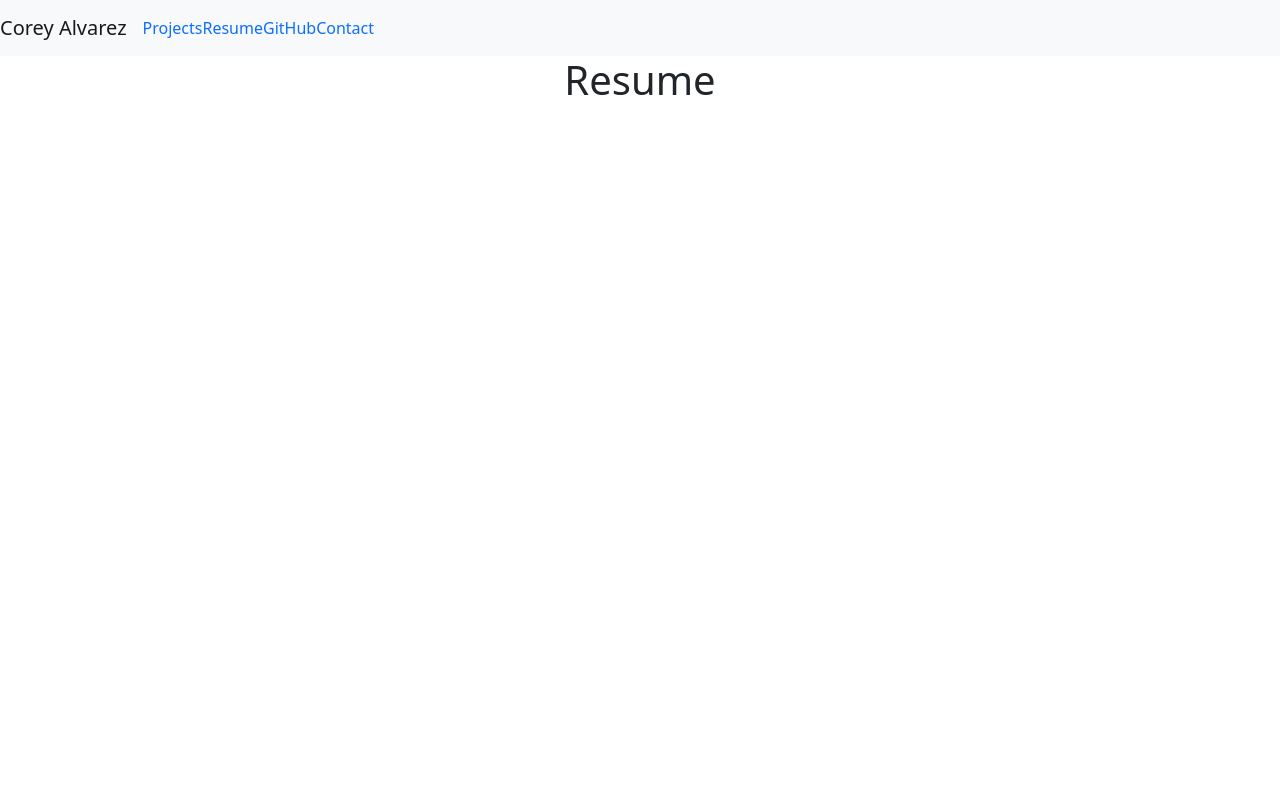
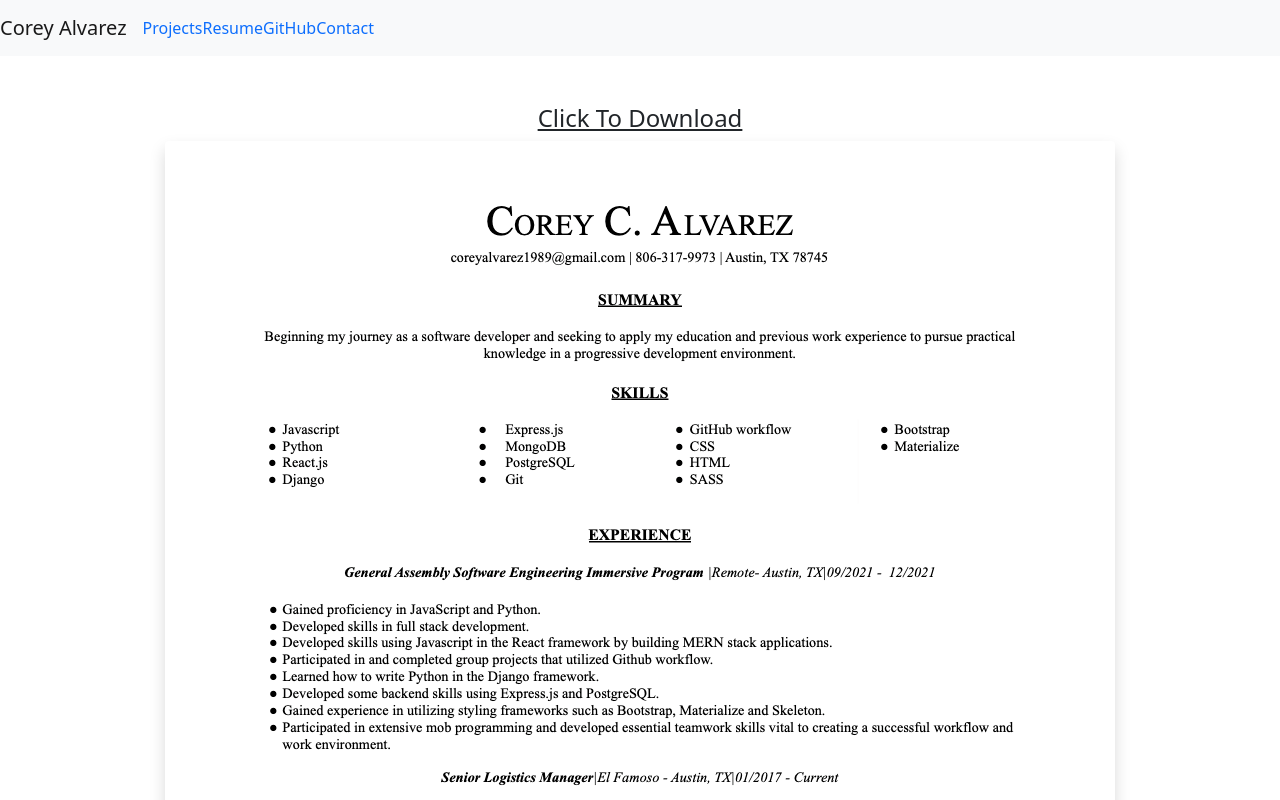
Before and after one commit to chencho806/Portfolio, a React (Create React App) app: page /resume in a window 1280 px wide. Shown: the top 800 px of the page. Built offline with nearby package versions, Linux system fonts and the light colour scheme.

Commit message:
wip: adds a click to download resume

```diff
--- a/src/pages/Resume.js
+++ b/src/pages/Resume.js
@@ -1,6 +1,15 @@
+
+
 const Resume = (props) => {
     return (
-        <h1>Resume</h1>
+        <div>
+            <a href="https://github.com/chencho806/resume/raw/main/Resume.pdf" className=" link-dark ">
+            <h4 className="mt-5">Click To Download</h4>
+            </a>
+
+            <img src="./Resume.png" alt="" className="shadow p-3 mb-5 bg-white rounded img-fluid max-width: 100% height: auto" />
+        </div>
+
     );
 };
 
```
